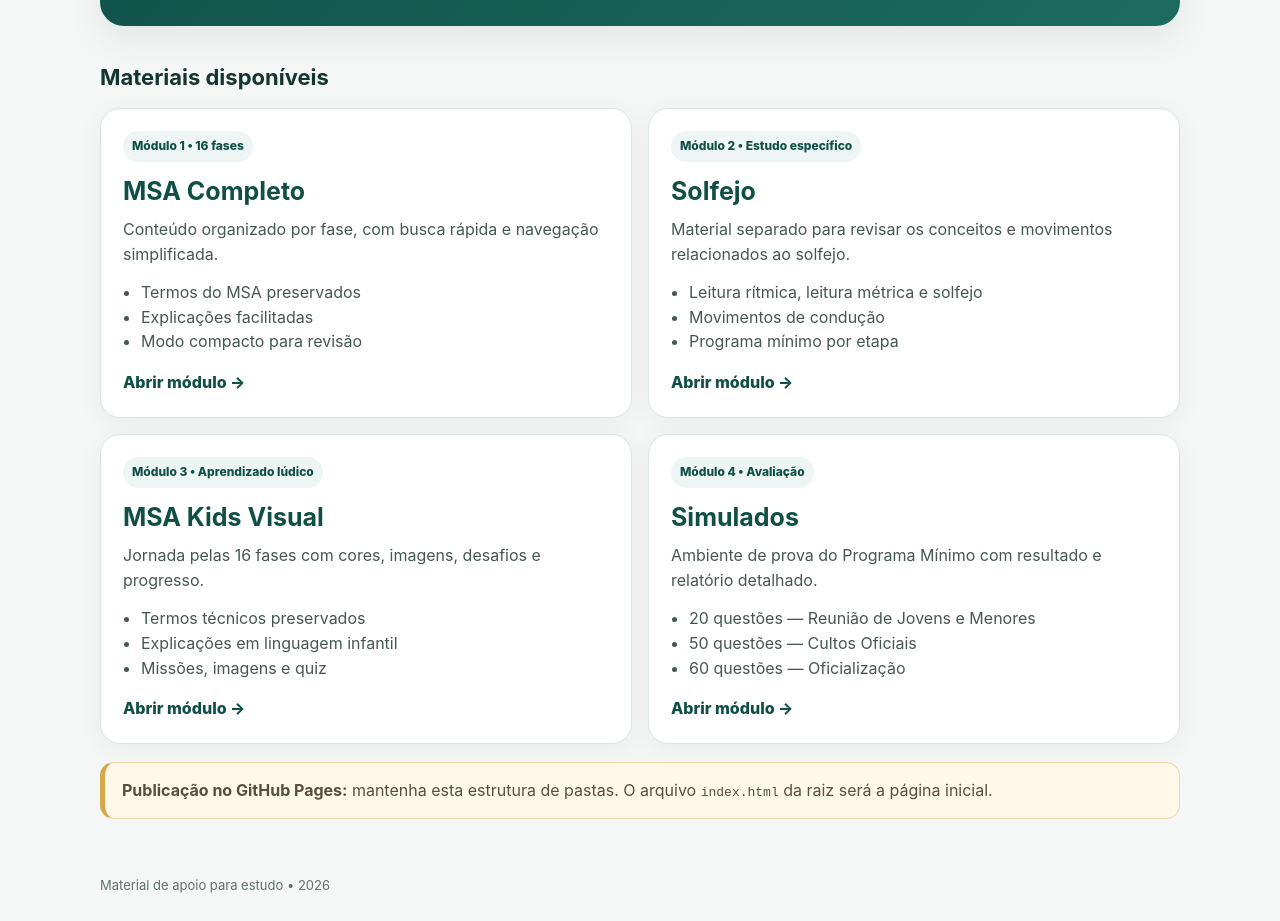
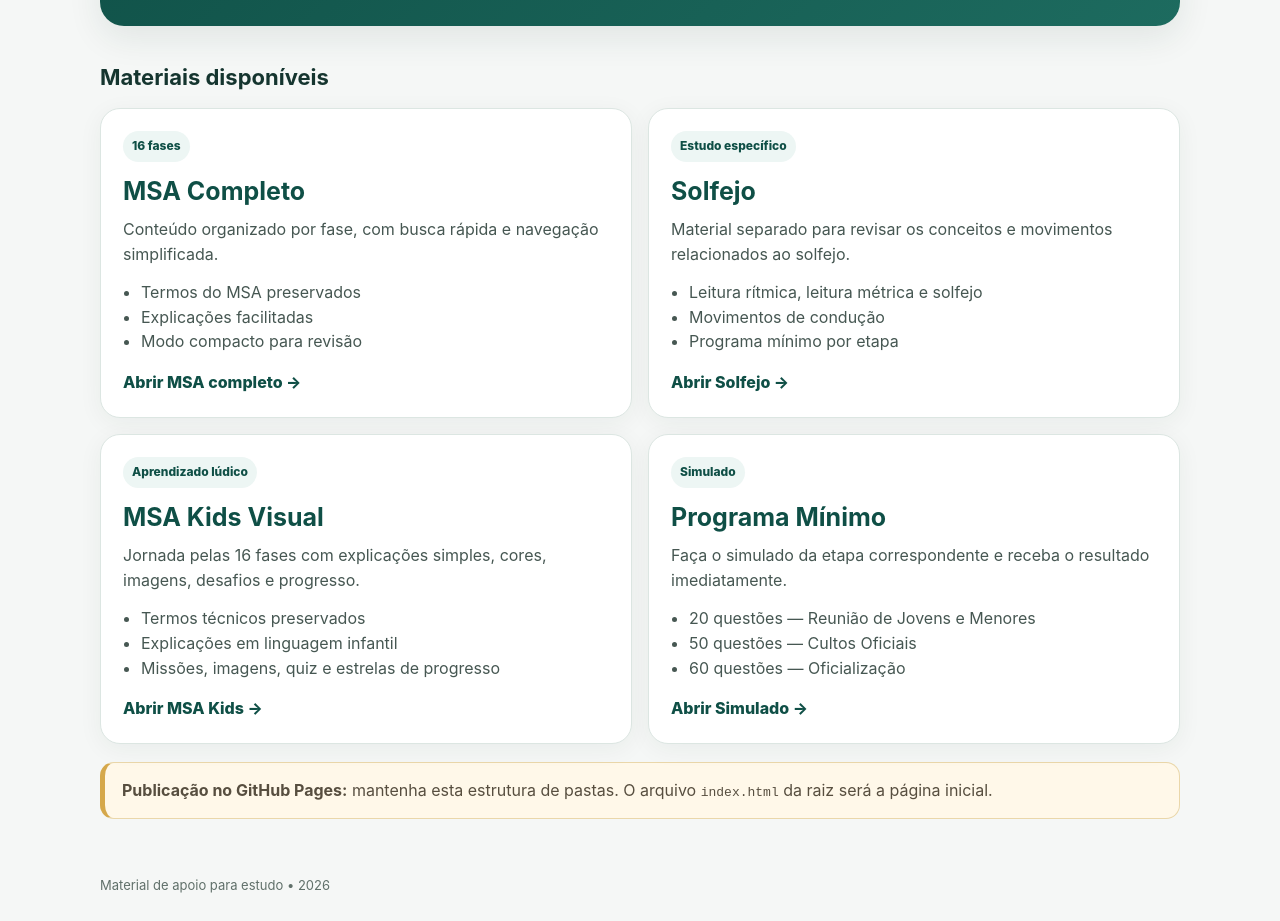
Before and after one commit to Jeffesx/msa-estudo, a plain HTML site: page index.html in a window 1280 px wide. Shown: the part 350-1271 px from the top of the page. Drawn offline with Linux system fonts and the light colour scheme.

Commit message:
Add files via upload

```diff
--- a/index.html
+++ b/index.html
@@ -32,7 +32,7 @@
 
     <div class="cards">
       <a class="card" href="msa/">
-        <span class="tag">Módulo 1 • 16 fases</span>
+        <span class="tag">16 fases</span>
         <h2>MSA Completo</h2>
         <p>Conteúdo organizado por fase, com busca rápida e navegação simplificada.</p>
         <ul>
@@ -40,11 +40,11 @@
           <li>Explicações facilitadas</li>
           <li>Modo compacto para revisão</li>
         </ul>
-        <span class="cta">Abrir módulo →</span>
+        <span class="cta">Abrir MSA completo →</span>
       </a>
 
       <a class="card" href="solfejo/">
-        <span class="tag">Módulo 2 • Estudo específico</span>
+        <span class="tag">Estudo específico</span>
         <h2>Solfejo</h2>
         <p>Material separado para revisar os conceitos e movimentos relacionados ao solfejo.</p>
         <ul>
@@ -52,31 +52,31 @@
           <li>Movimentos de condução</li>
           <li>Programa mínimo por etapa</li>
         </ul>
-        <span class="cta">Abrir módulo →</span>
+        <span class="cta">Abrir Solfejo →</span>
       </a>
 
       <a class="card" href="criancas/">
-        <span class="tag">Módulo 3 • Aprendizado lúdico</span>
+        <span class="tag">Aprendizado lúdico</span>
         <h2>MSA Kids Visual</h2>
-        <p>Jornada pelas 16 fases com cores, imagens, desafios e progresso.</p>
+        <p>Jornada pelas 16 fases com explicações simples, cores, imagens, desafios e progresso.</p>
         <ul>
           <li>Termos técnicos preservados</li>
           <li>Explicações em linguagem infantil</li>
-          <li>Missões, imagens e quiz</li>
+          <li>Missões, imagens, quiz e estrelas de progresso</li>
         </ul>
-        <span class="cta">Abrir módulo →</span>
+        <span class="cta">Abrir MSA Kids →</span>
       </a>
 
       <a class="card" href="provas/">
-        <span class="tag">Módulo 4 • Avaliação</span>
-        <h2>Simulados</h2>
-        <p>Ambiente de prova do Programa Mínimo com resultado e relatório detalhado.</p>
+        <span class="tag">Simulado</span>
+        <h2>Programa Mínimo</h2>
+        <p>Faça o simulado da etapa correspondente e receba o resultado imediatamente.</p>
         <ul>
           <li>20 questões — Reunião de Jovens e Menores</li>
           <li>50 questões — Cultos Oficiais</li>
           <li>60 questões — Oficialização</li>
         </ul>
-        <span class="cta">Abrir módulo →</span>
+        <span class="cta">Abrir Simulado →</span>
       </a>
     </div>
 
```
